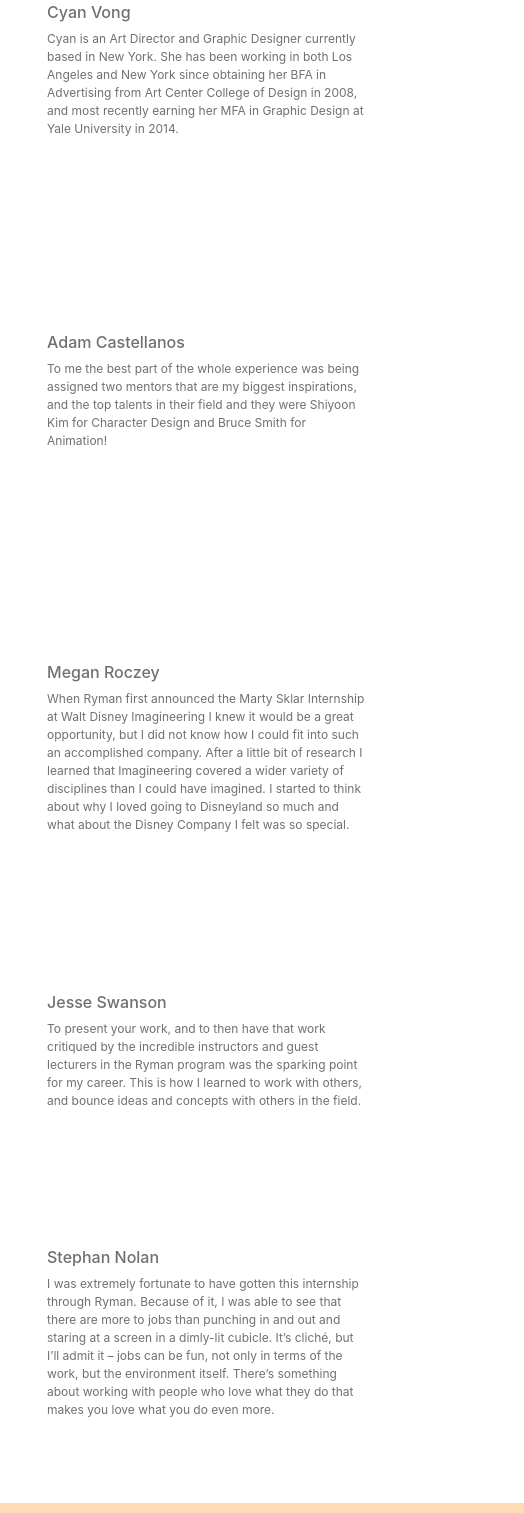
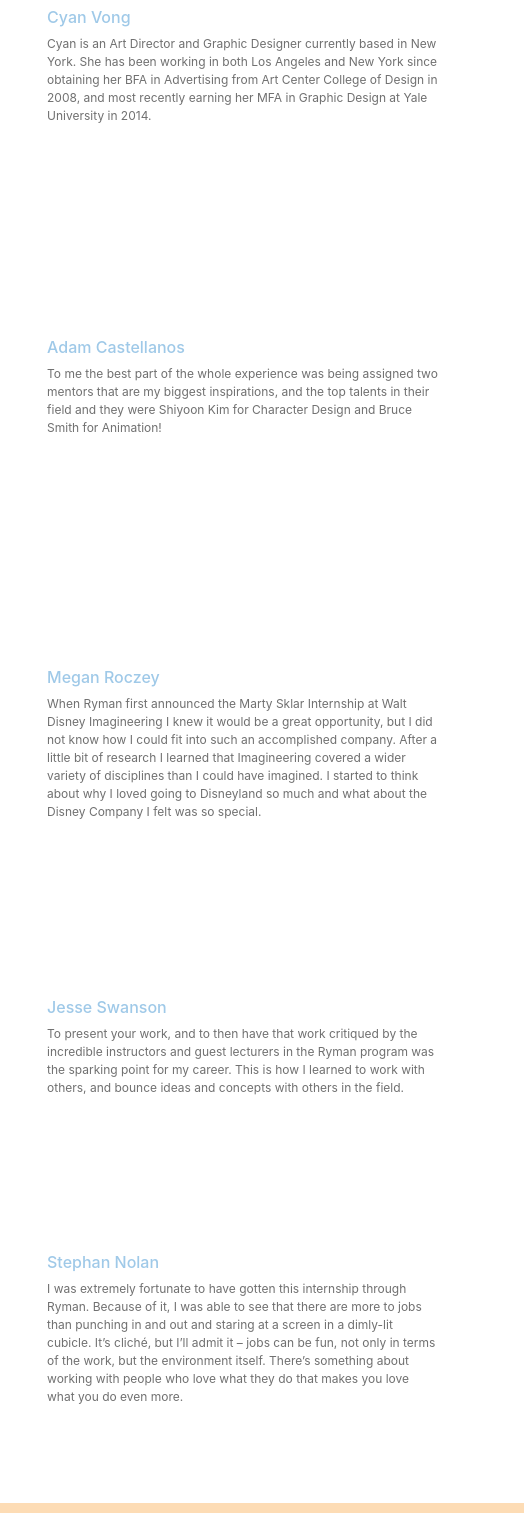
Before and after one commit to rcwong3/rymanArts, a plain HTML site: page alumni.html in a window 1280 px wide. Shown: the part 367-1880 px from the top of the page, 756-1280 px from the left. Drawn offline with nearby package versions, Linux system fonts and the light colour scheme.

Commit message:
alumni changes

```diff
--- a/alumni.html
+++ b/alumni.html
@@ -15,7 +15,7 @@
 
                 <!-- common local css stylesheet -->
                 <!-- <link rel="stylesheet" href="assets/css/style.css"> -->
-                <link rel="stylesheet" href="assets/css/homepage.css">
+                <link rel="stylesheet" href="assets/css/alumni.css">
 
               </head>
 
@@ -66,7 +66,7 @@
     </nav>
 
     <div class="row">
-        <div class="col-sm-12 col-md-3  side-blue">
+        <div class="col-sm-12 col-md-3 side-blue">
             <div class="side-pad">
                 <h2 class="orange-text">Upcoming Events</h2>
                 <div class="section">
@@ -120,9 +120,8 @@
         <div class="col-sm-12 col-md-8 white">
             <div class="middle-pad1"></div>
             <h3 class="center orange-text">Keep in Touch</h3>
-            <p class="section dark-gray-text margin-white">Ryman Arts alumni keep in touch through email, facebook, events, and the
-                alumni
-                association. They stay involved with Ryman Arts through positions such as teaching assistants, workshop
+            <p class="section dark-gray-text">Ryman Arts alumni keep in touch through email, facebook, events, and the
+                alumni association. They stay involved with Ryman Arts through positions such as teaching assistants, workshop
                 artists, volunteers, and interns!<br>Please feel free to keep in touch or share your alumni stories by
                 emailing alumni@ryman.org or connect
                 with us on Facebook!</p>
@@ -132,8 +131,8 @@
                     <div class="col-md-5">
                         <img src="assets/images/cyan_alumni.jpg" class="img-fluid" width="300px" height="300px" alt="">
                     </div>
-                    <div class="col-md-5 col-sm-12">
-                        <h4 class="dark-gray-text blue-text">Cyan Vong</h4>
+                    <div class="col-md-6 col-sm-12">
+                        <h4 class="blue-text small-section">Cyan Vong</h4>
                         <p class="dark-gray-text">Cyan is an Art Director and Graphic Designer currently based in New
                             York. She has been working in both Los Angeles and New York since obtaining her BFA in
                             Advertising from Art Center College of Design in 2008, and most recently earning her MFA in
@@ -145,8 +144,8 @@
                     <div class="col-md-5">
                         <img src="assets/images/adam_alumni.jpg" class="img-fluid" width="300px" height="300px" alt="">
                     </div>
-                    <div class="col-md-5 col-sm-12">
-                        <h4 class="dark-gray-text blue-text">Adam Castellanos</h4>
+                    <div class="col-md-6 col-sm-12">
+                        <h4 class=" blue-text small-section">Adam Castellanos</h4>
                         <p class="dark-gray-text">To me the best part of the whole experience was being assigned two
                             mentors that are my biggest inspirations, and the top talents in their field and they were
                             Shiyoon Kim for Character Design and Bruce Smith for Animation! </p>
@@ -157,8 +156,8 @@
                     <div class="col-md-5">
                         <img src="assets/images/megan_alumni.jpg" class="img-fluid" width="300px" height="300px" alt="">
                     </div>
-                    <div class="col-md-5 col-sm-12">
-                        <h4 class="dark-gray-text blue-text">Megan Roczey</h4>
+                    <div class="col-md-6 col-sm-12">
+                        <h4 class=" blue-text small-section">Megan Roczey</h4>
                         <p class="dark-gray-text">When Ryman first announced the Marty Sklar Internship at Walt Disney
                             Imagineering I knew it would be a great opportunity, but I did not know how I could fit into
                             such an accomplished company. After a little bit of research I learned that Imagineering
@@ -171,8 +170,8 @@
                     <div class="col-md-5">
                         <img src="assets/images/jesse_alumni.jpg" class="img-fluid" width="300px" height="300px" alt="">
                     </div>
-                    <div class="col-md-5 col-sm-12">
-                        <h4 class="dark-gray-text blue-text">Jesse Swanson</h4>
+                    <div class="col-md-6 col-sm-12">
+                        <h4 class="blue-text small-section">Jesse Swanson</h4>
                         <p class="dark-gray-text">To present your work, and to then have that work critiqued by the
                             incredible instructors and guest lecturers in the Ryman program was the sparking point for
                             my career. This is how I learned to work with others, and bounce ideas and concepts with
@@ -186,8 +185,8 @@
                         <img src="assets/images/stephen_alumni.jpg" class="img-fluid" width="300px" height="300px"
                             alt="">
                     </div>
-                    <div class="col-md-5 col-sm-12">
-                        <h4 class="dark-gray-text blue-text">Stephan Nolan</h4>
+                    <div class="col-md-6 col-sm-12">
+                        <h4 class="blue-text small-section">Stephan Nolan</h4>
                         <p class="dark-gray-text">I was extremely fortunate to have gotten this internship through
                             Ryman. Because of it, I was able to see that there are more to jobs than punching in and out
                             and staring at a screen in a dimly-lit cubicle. It’s cliché, but I’ll admit it – jobs can be
--- a/assets/css/alumni.css
+++ b/assets/css/alumni.css
@@ -77,6 +77,11 @@ img.img-fluid.my-website-logo {
   .section {
     padding-top: 30px;
   }
+
+  .small-section{
+    padding-top:5px;
+  }
+
   .section-bottom {
     padding-bottom: 30px;
   }
```
